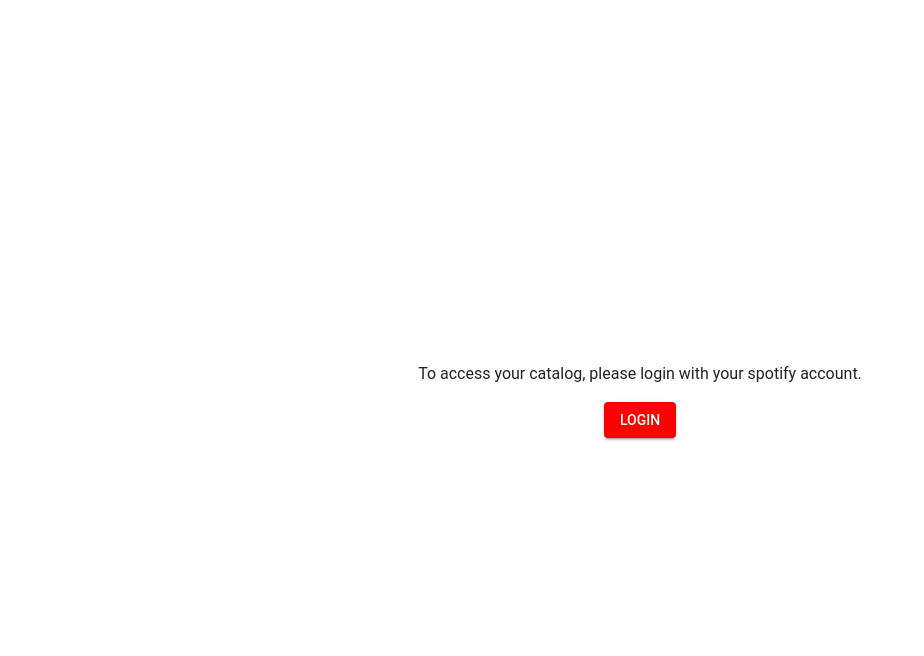
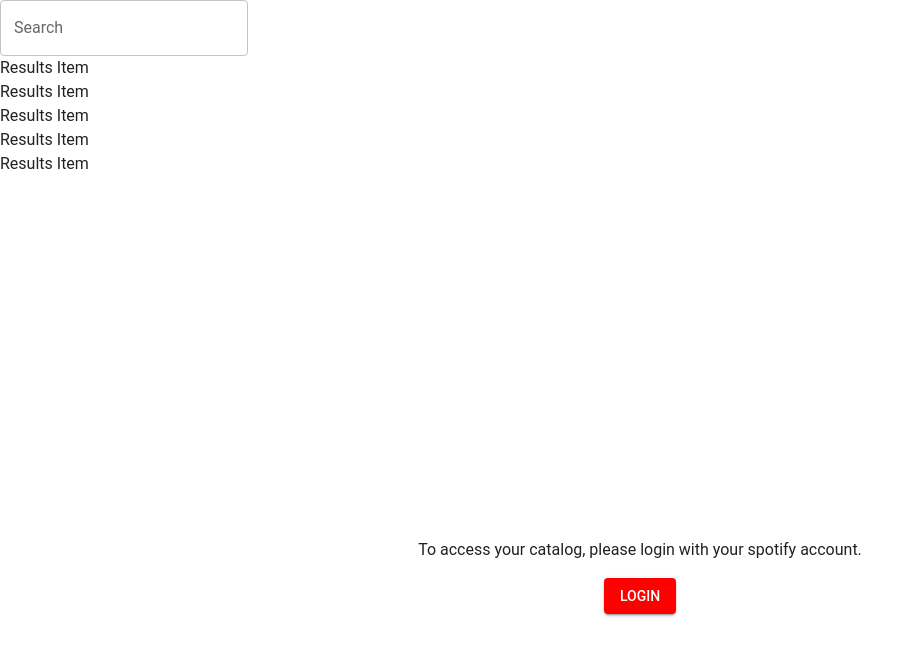
Before and after one commit to code-shark0/Spotify-Catalog, a React (Vite) app: page / in a window 1280 px wide. Shown: the top 656 px of the page, without its empty margins (0-924 px from the left). Built offline with nearby package versions, Linux system fonts and the light colour scheme.

Commit message:
updated app with auth context and routers

```diff
--- a/src/App.tsx
+++ b/src/App.tsx
@@ -1,14 +1,26 @@
+import { Routes, Route, BrowserRouter } from "react-router-dom";
 import { ThemeProvider } from '@emotion/react';
 import { CssBaseline } from '@mui/material';
 import theme from './theme';
 import LoginPage from './pages/LoginPage';
+import { AuthProvider } from './context/AuthContext';
+import Homepage from "./pages/HomePage";
 
 function App() {
     return (
+        <AuthProvider>
             <ThemeProvider theme={theme}>
+                <BrowserRouter>
+                    <Routes>
+                        <Route path="/login" element={<LoginPage />} />
+                        <Route path="/" element={<Homepage />} />
+                        <Route path="/callback" element={<LoginPage />} />
+                    </Routes>
+                </BrowserRouter>
                 <CssBaseline />
                 <LoginPage />
             </ThemeProvider>
+        </AuthProvider>
     )
 }
 
```
Lines whose indentation alone changed are shown as unchanged.
